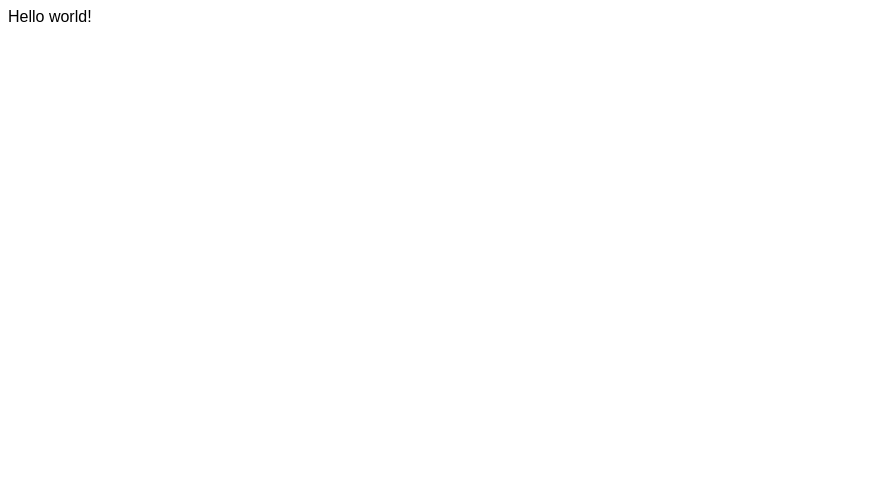
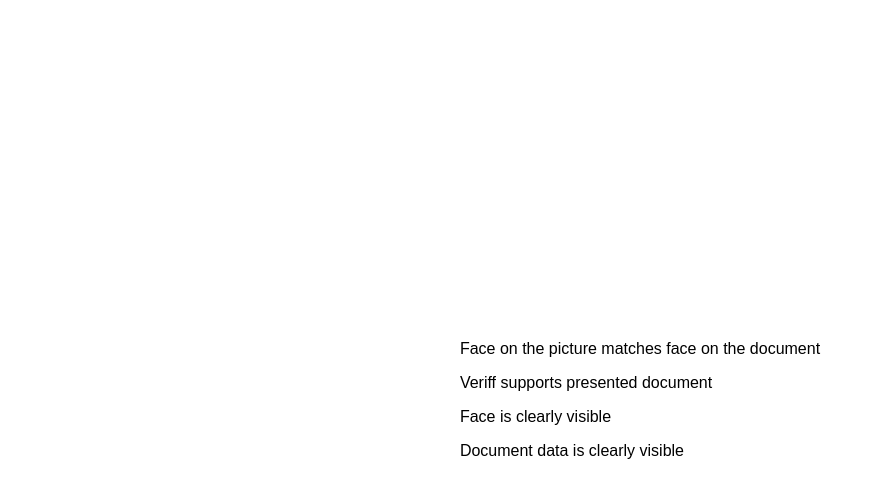
Before and after one commit to KatreMetsvahi/assignment, a React (Create React App) app: page / in a window 1280 px wide. Shown: the top 498 px of the page, without its empty margins (0-874 px from the left). Built offline with nearby package versions, Linux system fonts and the light colour scheme.

Commit message:
Display list of checks

```diff
--- a/src/App.tsx
+++ b/src/App.tsx
@@ -1,6 +1,11 @@
 import React from "react";
+import Checks from "./components/Checks/Checks";
 import "./styles.css";
 
 export default function App() {
-  return <div className="App">Hello world!</div>;
+  return (
+    <div className="App">
+      <Checks />
+    </div>
+  );
 }
--- a/src/api.ts
+++ b/src/api.ts
@@ -1,4 +1,4 @@
-type CheckType = {
+export type CheckType = {
   description: string,
   id: string,
   priority: number
--- a/src/components/Button/Button.css
+++ b/src/components/Button/Button.css
@@ -18,7 +18,7 @@
 }
 
 .Button:disabled {
-  background-color: #e6ebf4;
+  background-color: var(--muted-color);
   color: #bdc0cf;
   cursor: not-allowed;
 }
--- /dev/null
+++ b/src/components/Check/Check.css
@@ -0,0 +1,11 @@
+.Check {
+  padding: 0.5rem 1rem;
+}
+
+.Check:hover {
+  background-color: var(--muted-color);
+}
+
+.Check__description {
+  margin: 0;
+}
--- /dev/null
+++ b/src/components/Check/Check.tsx
@@ -0,0 +1,15 @@
+import React from "react";
+import { CheckType } from "../../api";
+import "./Check.css";
+
+interface Props extends CheckType {}
+
+const Check = ({ description }: Props) => {
+  return (
+    <li className="Check">
+      <p className="Check__description">{description}</p>
+    </li>
+  );
+};
+
+export default Check;
--- /dev/null
+++ b/src/components/Checks/Checks.css
@@ -0,0 +1,13 @@
+.Checks {
+  max-width: 25rem;
+}
+
+.Checks.Checks--has-error {
+  text-align: center;
+}
+
+.Checks__list {
+  list-style-type: none;
+  margin: 0;
+  padding: 0;
+}
--- /dev/null
+++ b/src/components/Checks/Checks.tsx
@@ -0,0 +1,48 @@
+import React, { useEffect, useState } from "react";
+import { CheckType, fetchChecks } from "../../api";
+import Button from "../Button/Button";
+import Check from "../Check/Check";
+import "./Checks.css";
+
+const Checks = () => {
+  const [checks, setChecks] = useState([] as CheckType[]);
+  const [isLoading, setIsLoading] = useState(true);
+  const [hasError, setHasError] = useState(false);
+
+  function getChecks() {
+    setIsLoading(true);
+    setHasError(false);
+
+    fetchChecks()
+      .then((result: CheckType[]) => setChecks(result))
+      .catch(() => setHasError(true))
+      .finally(() => setIsLoading(false));
+  }
+
+  useEffect(() => {
+    getChecks();
+  }, []);
+
+  if (isLoading) {
+    return <p>Loading...</p>;
+  }
+
+  if (hasError) {
+    return (
+      <div className="Checks Checks--has-error">
+        <p>Error loading data.</p>
+        <Button onClick={getChecks}>Try again</Button>
+      </div>
+    )
+  }
+
+  return (
+    <div className="Checks">
+      <ul className="Checks__list">
+        {checks.map((check: CheckType) => <Check {...check} key={check.id} />)}
+      </ul>
+    </div>
+  );
+};
+
+export default Checks;
--- a/src/styles.css
+++ b/src/styles.css
@@ -1,6 +1,17 @@
+body {
+  margin: 0;
+}
+
 .App {
+  align-items: center;
+  box-sizing: border-box;
+  display: flex;
+  min-height: 100vh;
   font-family: sans-serif;
+  justify-content: center;
+  padding: 1rem;
 
   --primary-color: #004e5f;
+  --muted-color: #e6ebf4;
   --highlight-color: #def7f7;
 }
```
